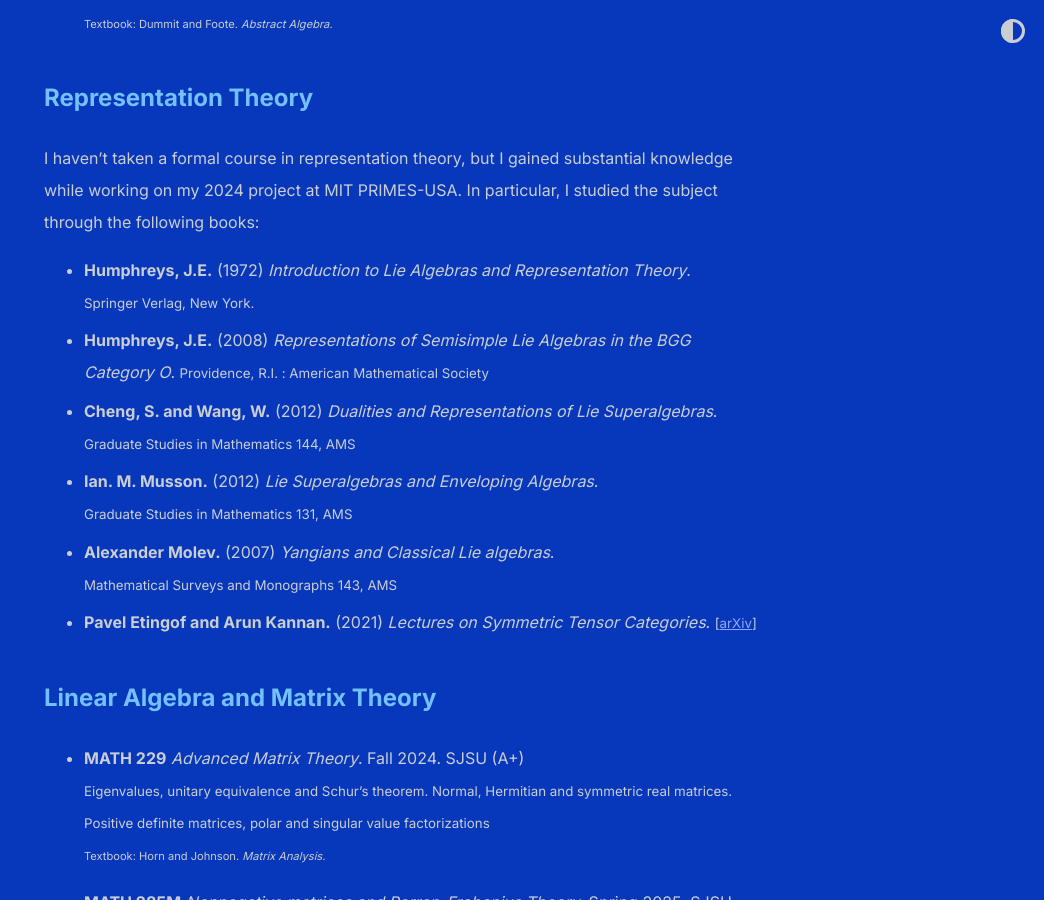
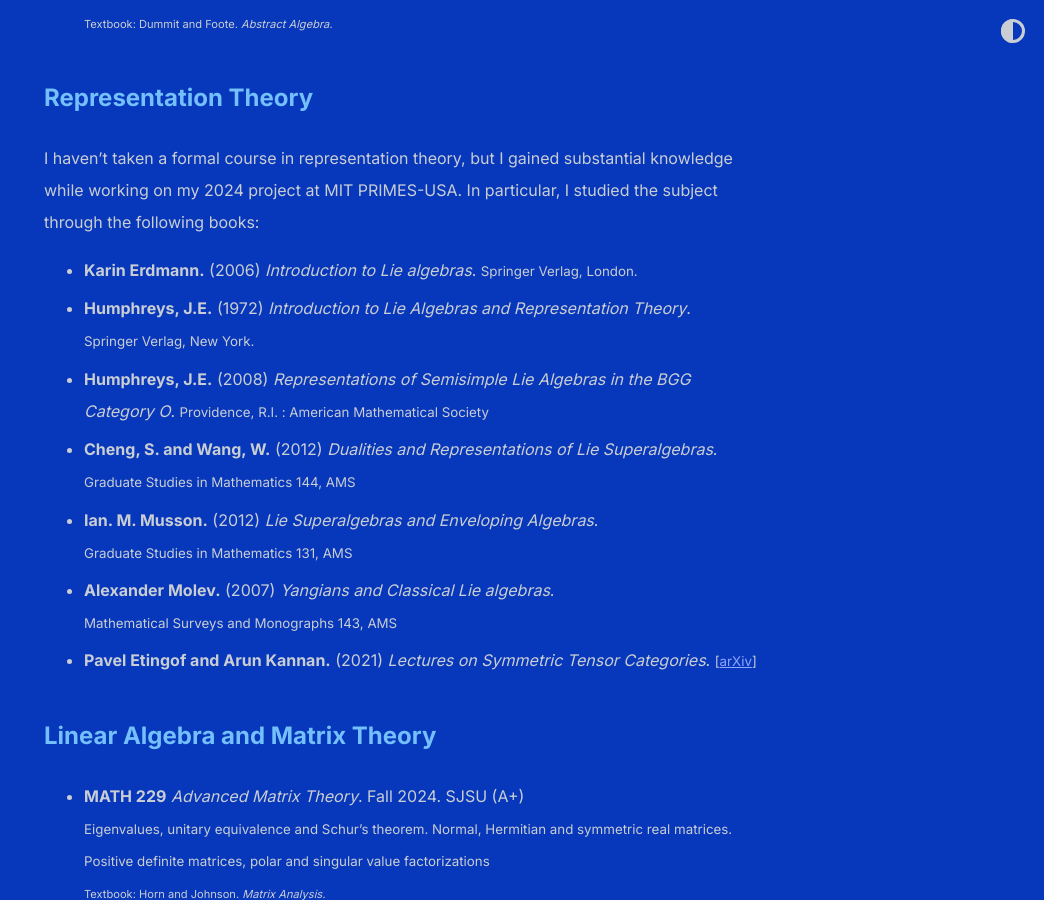
Before and after one commit to shihankanungo/shihankanungo.github.io, a Jekyll site: the page built from courses.md, in a window 1280 px wide and 900 px high, scrolled down 2900 px. Shown: the whole window, without its empty margins (236-1280 px from the left). Built offline with Jekyll 4.4.1, drawn with Linux system fonts in a browser that asks for light colours.

Commit message:
Update courses.md

```diff
--- a/courses.md
+++ b/courses.md
@@ -92,6 +92,7 @@ I have undertaken advanced coursework at Euler Circle and at San José State Uni
 
 I haven't taken a formal course in representation theory, but I gained substantial knowledge while working on my 2024 project at MIT PRIMES-USA. In particular, I studied the subject through the following books:
 
+- **Karin Erdmann.** (2006) *Introduction to Lie algebras*. <small>Springer Verlag, London.</small>
 - **Humphreys, J.E.** (1972) *Introduction to Lie Algebras and Representation Theory*. <br><small>Springer Verlag, New York.</small>
 - **Humphreys, J.E.** (2008) *Representations of Semisimple Lie Algebras in the BGG Category O*. <small>Providence, R.I. : American Mathematical Society</small>
 - **Cheng, S. and Wang, W.** (2012) *Dualities and Representations of Lie Superalgebras*. <br><small>Graduate Studies in Mathematics 144, AMS</small>
```
